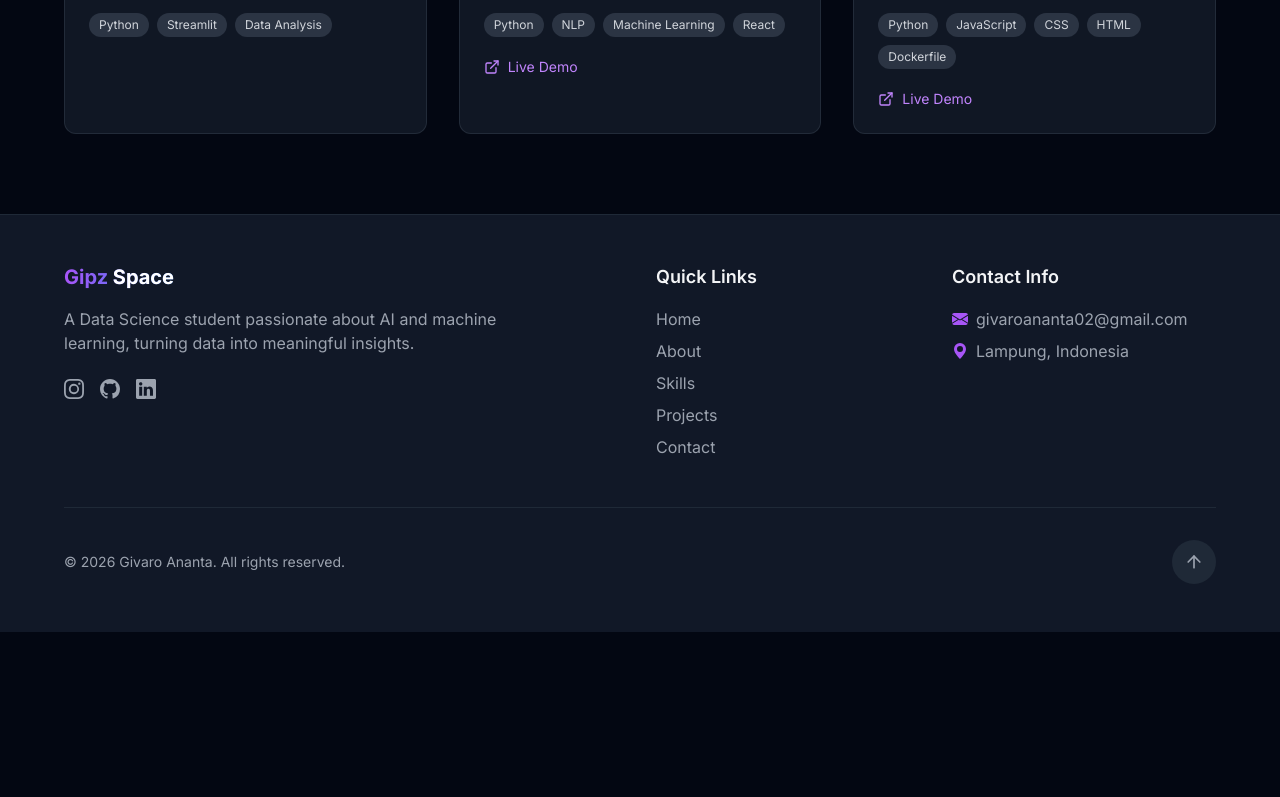
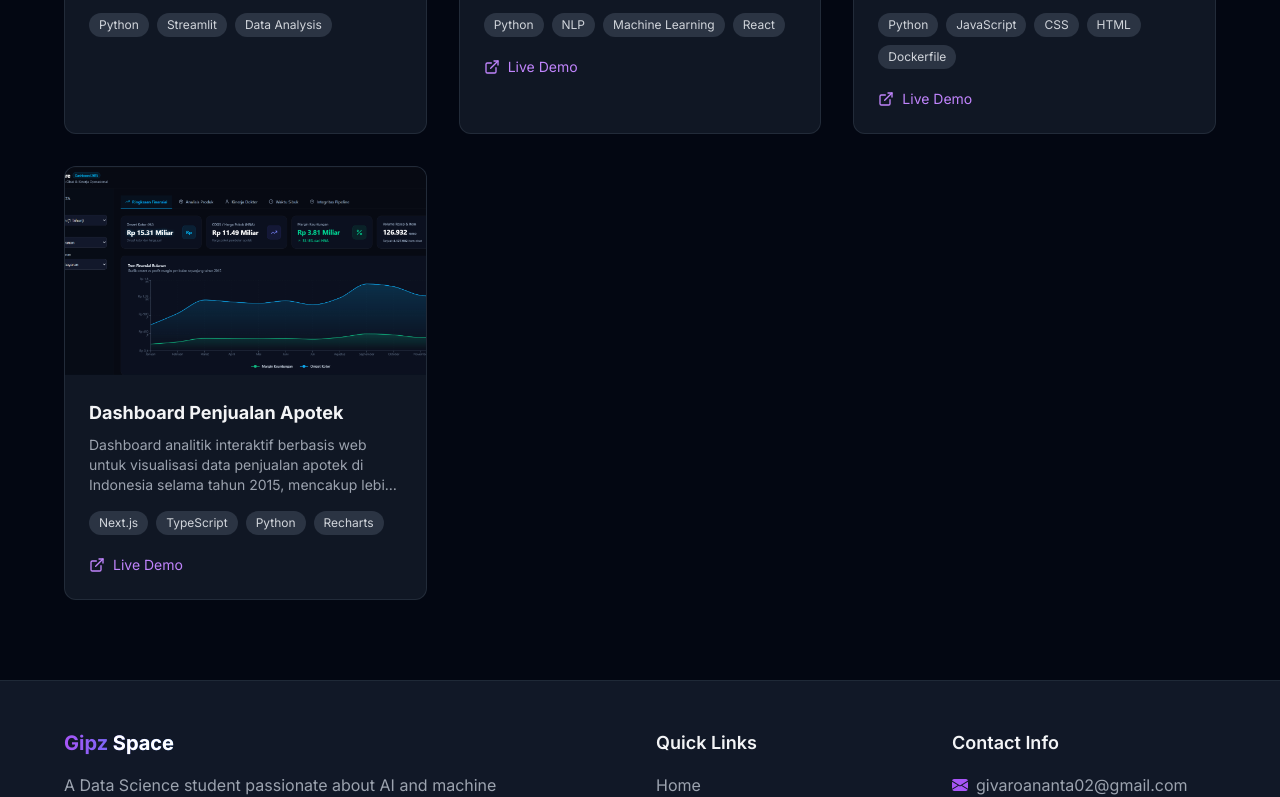
Before and after one commit to Givaro-Ananta/Gip-Space, a Next.js app: page /projects in a window 1280 px wide. Shown: the part 640-1437 px from the top of the page. Before the commit the page ends 1272 px from the top, so only its background shows below. Built offline with nearby package versions, Linux system fonts and the light colour scheme.

Commit message:
terakhir

```diff
--- a/components/data/projectsData.js
+++ b/components/data/projectsData.js
@@ -24,4 +24,13 @@ export const projects = [
         tags: ["Python", "JavaScript", "CSS", "HTML", "Dockerfile"],
         liveUrl: "https://fire-smoke-detection-xi.vercel.app/",
     },
+    {
+        title: "Dashboard Penjualan Apotek",
+        description:
+            "Dashboard analitik interaktif berbasis web untuk visualisasi data penjualan apotek di Indonesia selama tahun 2015, mencakup lebih dari 500.000 transaksi detail obat.",
+        image: "/porto-4.png",
+        tags: ["Next.js", "TypeScript", "Python", "Recharts"],
+        liveUrl: "https://dashboard-penjualan-apotek-tahun-20.vercel.app/",
+        githubUrl: "https://github.com/Givaro-Ananta/Dashboard-penjualan-apotek-tahun-2015.git",
+    },
 ]
```
Also changed, not shown: public/porto-4.png (added).
